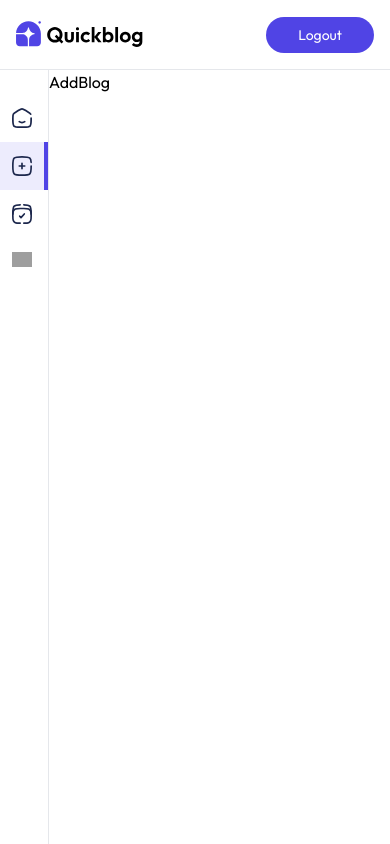
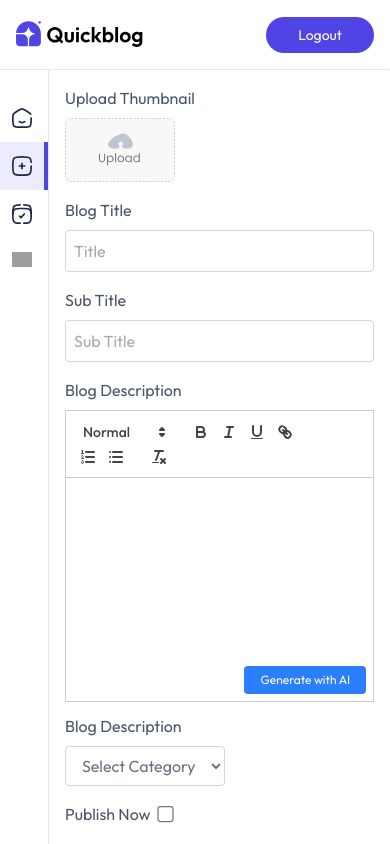
Before and after one commit to chaitanyanirmale/blog-app, a React (Vite) app in the folder client/: page /admin/add in a window 390 px wide. Built offline with nearby package versions, Linux system fonts and the light colour scheme; grey boxes are pictures that could not be loaded.

Commit message:
complete add blog page ui

```diff
--- a/client/package.json
+++ b/client/package.json
@@ -13,6 +13,7 @@
     "@tailwindcss/vite": "^4.1.11",
     "moment": "^2.30.1",
     "motion": "^12.23.11",
+    "quill": "^2.0.3",
     "react": "^19.1.0",
     "react-dom": "^19.1.0",
     "react-router-dom": "^7.7.1",
--- a/client/src/App.jsx
+++ b/client/src/App.jsx
@@ -8,7 +8,7 @@ import ListBlog from './pages/admin/ListBlog.jsx'
 import AddBlog from './pages/admin/AddBlog.jsx'
 import Comments from './pages/admin/Comments.jsx'
 import Login from './components/admin/Login.jsx'
-
+import 'quill/dist/quill.snow.css'
 
 export default function App() {
   return (
--- a/client/src/pages/admin/AddBlog.jsx
+++ b/client/src/pages/admin/AddBlog.jsx
@@ -1,7 +1,65 @@
-import React from 'react'
+import React, { useEffect, useRef, useState } from 'react'
+import { assets, blogCategories } from '../../assets/assets'
+import Quill from 'quill';
+
+
 
 export default function AddBlog() {
+  const editorRef = useRef(null);
+  const quillRef = useRef(null);
+  const [image, setImage] = useState(false);
+  const [title, setTitle] = useState('');
+  const [subTitle, setSubTitle] = useState('');
+  const [category, setCategory] = useState('Startup');
+  const [isPublished, setIsPublished] = useState(false);
+
+  const onSubmitHandler = async (e) => {
+    e.preventDefault();
+  }
+
+  const generateContent = async (e) =>{
+    e.preventDefault();
+  }
+
+  useEffect(()=>{
+    if(!quillRef.current && editorRef.current){
+      quillRef.current = new Quill(editorRef.current, {theme: 'snow'})
+    }
+  },[])
+
   return (
-    <div>AddBlog</div>
+    <form onSubmit={onSubmitHandler} className='flex-1 bg-blue-50/50 text-gray-600 h-full overflow-scroll'>
+      <div className="bg-white w-full max-w-3xl p-4 md:p-10 sm:m-10 shadow rounded">
+        <p>Upload Thumbnail</p>
+        <label htmlFor="image">
+          <img src={!image ? assets.upload_area : URL.createObjectURL(image)} alt="" className='mt-2 h-16 rounded cursor-pointer'/>
+          <input onChange={(e)=> setImage(e.target.files[0])} type="file" id="image" hidden required/>
+        </label>
+        <p className='mt-4'>Blog Title</p>
+        <input type="text" placeholder="Title" id="title" required className='w-full max-w-lg mt-2 p-2 border border-gray-300 outline-none rounded' onChange={(e)=> setTitle(e.target.value)} value={title}/>
+
+        <p className='mt-4'>Sub Title</p>
+        <input type="text" placeholder="Sub Title" id="sub-title" required className='w-full max-w-lg mt-2 p-2 border border-gray-300 outline-none rounded' onChange={(e)=> setSubTitle(e.target.value)} value={subTitle}/>
+
+        <p className='mt-4'>Blog Description</p>
+          <div className="max-w-lg h-74 pb-16 sm:pb-10 pt-2 relative">
+            <div className="" ref={editorRef}></div>
+            <button type='button' onClick={generateContent} className='absolute bottom-1 right-2 ml-2 text-xs text-white bg-blue-500 px-4 py-1.5 rounded hover:underline cursor-pointer'>Generate with AI</button>
+          </div>
+            <p className='mt-4'>Blog Description</p>
+            <select onChange={(e)=> setCategory(e.target.value)} name="category" className='mt-2 px-3 py-2 border text-gray-500 border-gray-300 outline-none rounded'>
+              <option value="">Select Category</option>
+              {blogCategories.map((item, index)=>{
+                return <option key={index} value={item}>{item}</option>
+              })}
+            </select>
+            <div className="flex gap-2 mt-4">
+              <p>Publish Now</p>
+              <input type="checkbox" checked={isPublished} className="scale-125 cursor-pointer" onChange={(e)=> setIsPublished(e.target.value)} />
+            </div>
+
+            <button type='submit' className='mt-8 w-40 h-10 bg-primary text-white rounded cursor-pointer text-sm'>Add Blog</button>
+          </div>
+    </form>
   )
 }
```
Also changed, not shown: 1 other file (tests, documents, lock files or other folders).
